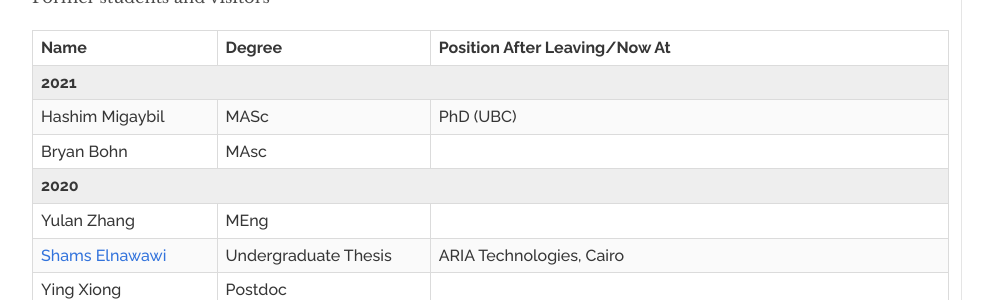
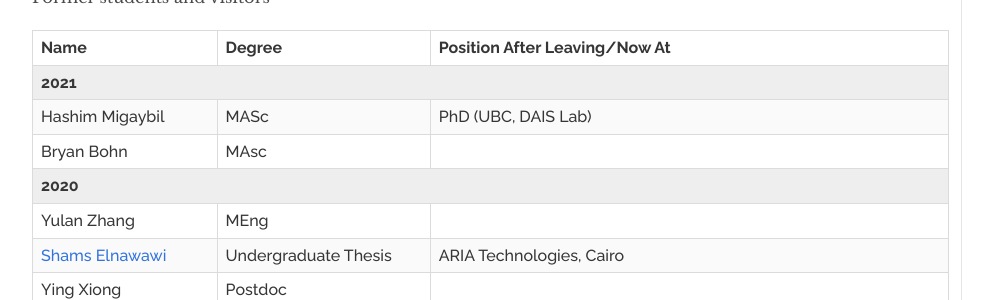
Before and after one commit to daisubc/daisubc.github.io, a Jekyll site: the page built from people.md, in a window 1280 px wide and 900 px high, scrolled down 2604 px. Shown: the part 153-453 px from the top of the window, without its empty margins (32-1025 px from the left). Built offline with Jekyll 4.4.1, drawn with Linux system fonts in a browser that asks for light colours; nearby versions of some CDN libraries.

Commit message:
update hashim

```diff
--- a/_data/alumni.yml
+++ b/_data/alumni.yml
@@ -1,7 +1,7 @@
 - name: "Hashim Migaybil"
   year: "2021"
   degree: "MASc"
-  position: "PhD (UBC)"
+  position: "PhD (UBC, DAIS Lab)"
 
 - name: "Yulan Zhang"
   year: "2020"
```
